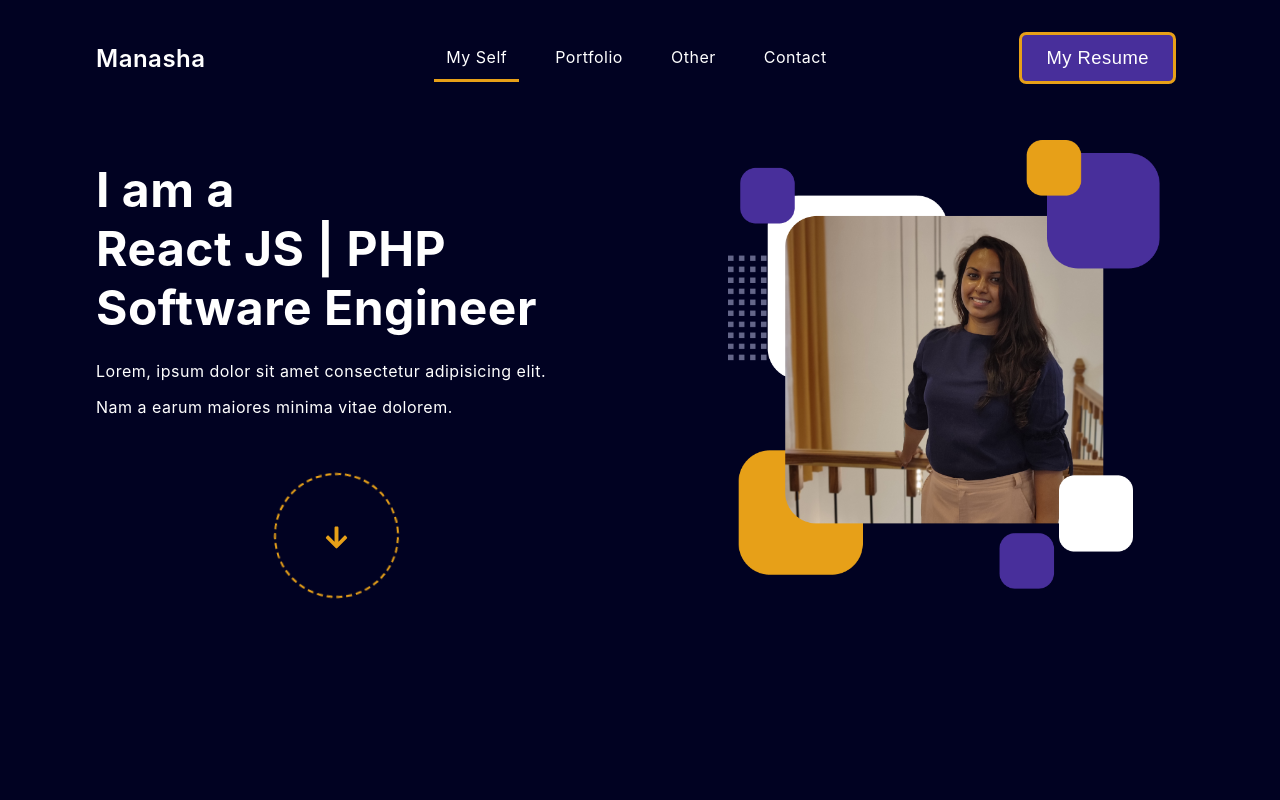
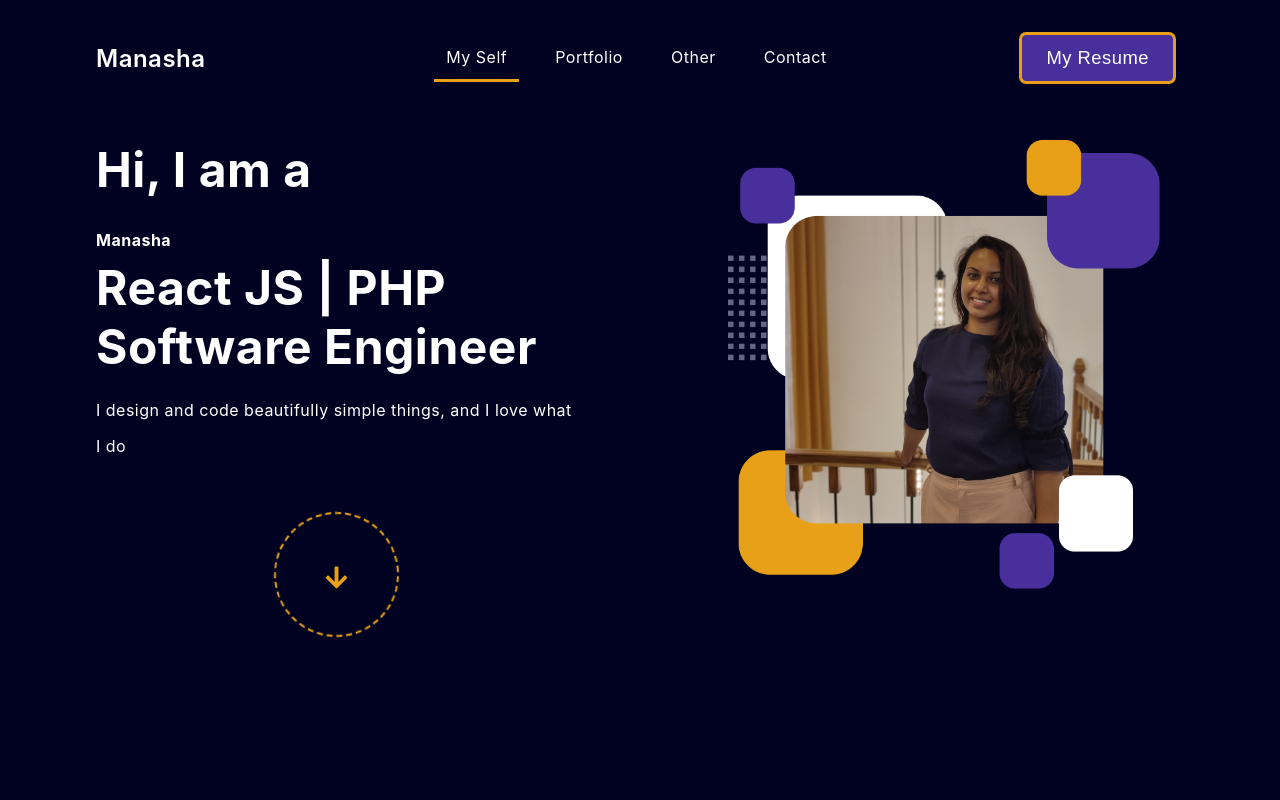
Before and after one commit to mhperera/mhperera.github.io, a React (Create React App) app: page / in a window 1280 px wide. Shown: the top 800 px of the page. Built offline with nearby package versions, Linux system fonts and the light colour scheme.

Commit message:
Added My Name to hero section

```diff
--- a/src/components/Pages/MySelf/Hero/HeroDetails.js
+++ b/src/components/Pages/MySelf/Hero/HeroDetails.js
@@ -5,12 +5,11 @@ const HeroDetails = () => {
 	return (
 		<div className="HeroDetails">
 			<h1>
-				I am a <br /> React JS | PHP <br />
+				Hi, I am a <br /> <span className='big-text'>Manasha</span> <br/> React JS | PHP <br />
 				Software Engineer
 			</h1>
 			<p>
-				Lorem, ipsum dolor sit amet consectetur adipisicing elit. Nam a
-				earum maiores minima vitae dolorem.
+				I design and code beautifully simple things, and I love what I do
 			</p>
 
 			<div className='btn-circle-wrapper' >
--- a/src/scss/Components/_Hero.scss
+++ b/src/scss/Components/_Hero.scss
@@ -19,8 +19,9 @@
 		text-align: left;
 
 		h1 {
-			font-size: 3rem;
+			font-size: 2.75rem;
 			margin-bottom: 1rem;
+			font-weight: 500;
 		}
 
 		p {
--- a/src/scss/_headings.scss
+++ b/src/scss/_headings.scss
@@ -24,3 +24,9 @@
     font-size: 2.5rem;
     margin-bottom: 4rem;
 }
+
+.big-text{
+    font-size: 5rem;
+    text-shadow: 4px 4px 0px $secondary_color;
+    font-weight: 400;
+}
```
